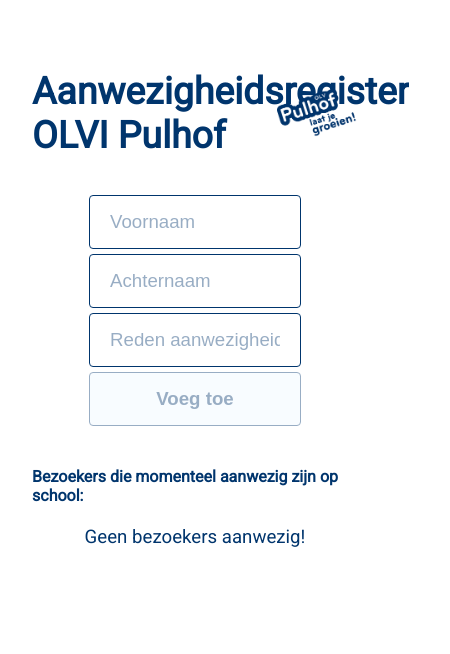
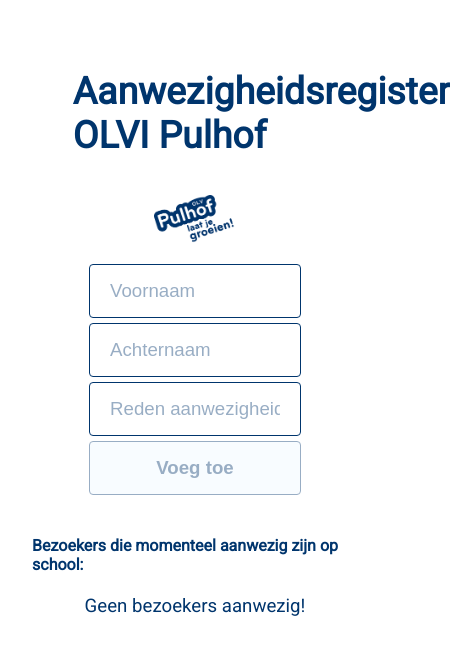
Before and after one commit to Bjorn1973/ar_olvi_pulhof, a Next.js app: page / in a window 390 px wide. Shown: the top 654 px of the page, 450 px wide, since content can reach past the window. Built offline with nearby package versions, Linux system fonts and the light colour scheme.

Commit message:
adding mediascreen 550px header

```diff
--- a/styles/global.css
+++ b/styles/global.css
@@ -151,3 +151,9 @@
         width: 65%;
     }
 }
+@media screen and (max-width: 550px){
+    .header{
+        flex-direction: column;
+        margin-bottom: 20px;
+    }
+}
```
